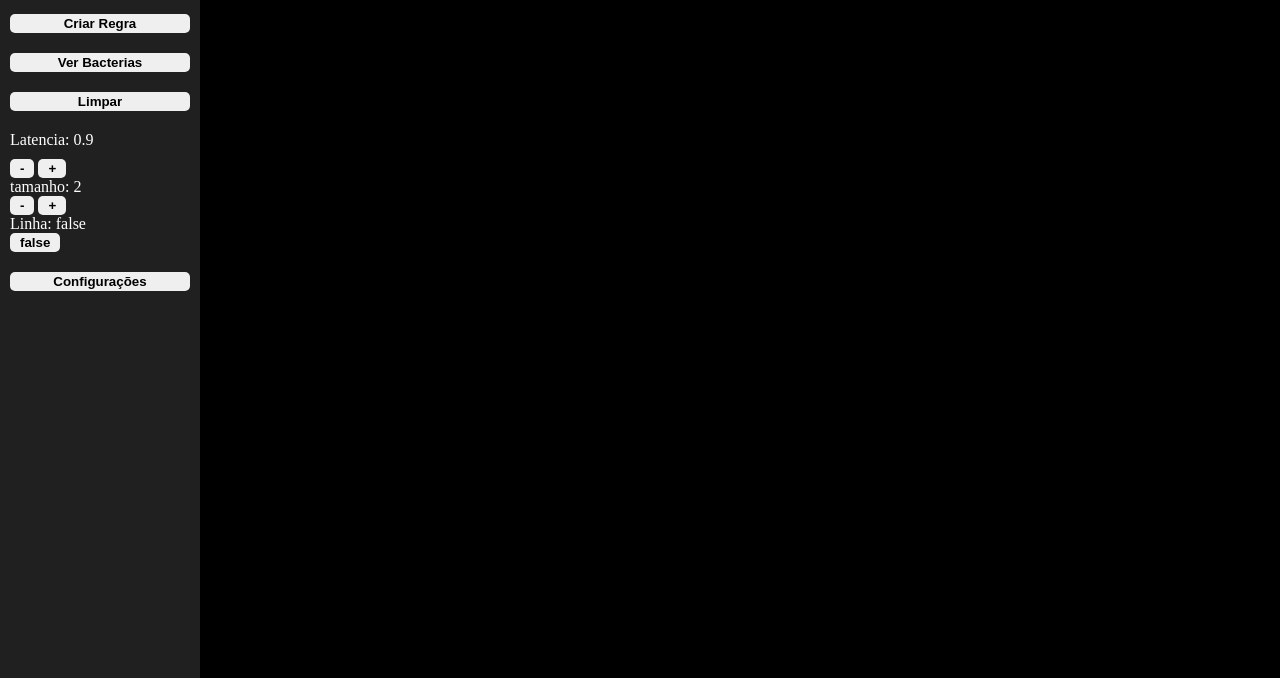
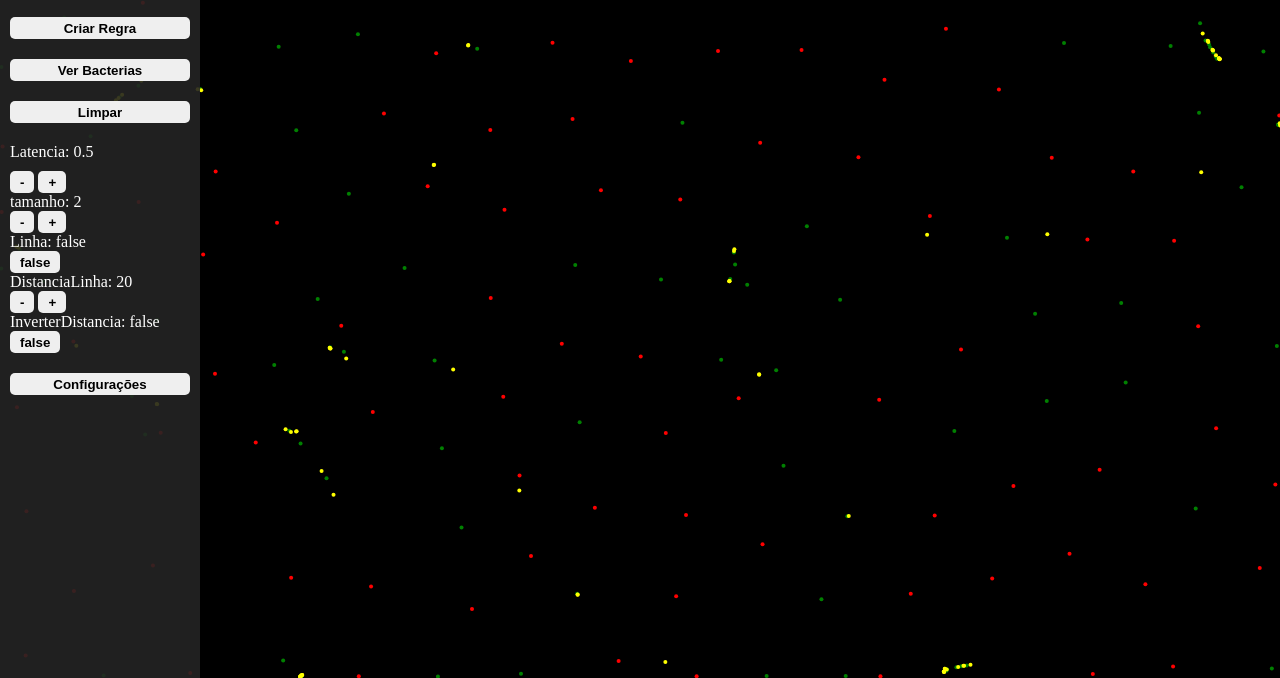
Before and after one commit to Dannick10/BioGenesis, a plain HTML site: page index.html in a window 1280 px wide. Both pictures are taken after a click on the element 24 px from the left and 20 px from the top of the page. Shown: the part 122-800 px from the top of the page. Drawn offline with Linux system fonts and the light colour scheme.

Commit message:
feat: new possibility and fix colisison wall

```diff
--- a/script.js
+++ b/script.js
@@ -74,8 +74,8 @@ function rule(p1, p2, g) {
   let particles2 = p2.particles;
 
   for (let i = 0; i < particles1.length; i++) {
-    let fx = 0;
-    let fy = 0;
+    let fx;
+    let fy;
     let F;
 
     for (let j = 0; j < particles2.length; j++) {
@@ -83,7 +83,7 @@ function rule(p1, p2, g) {
       let b = particles2[j];
       let dx = b.x - a.x;
       let dy = b.y - a.y;
-      let d = Math.sqrt(dx * dx + dy * dy);
+      d = Math.sqrt(dx * dx + dy * dy);
       if (d > 0 && d < 80) {
         F = (g * 1) / d;
         fx += F * dx;
@@ -93,31 +93,40 @@ function rule(p1, p2, g) {
         a.x += a.vx;
         a.y += a.vy;
 
-        if (d < 30) {
-          if (tracingLine) {
+        if (InvertLine) {
+          if (d > distanceLine) {
             line(a.x, a.y, b.x, b.y, a.color);
           }
-        }
-
-        if (a.x <= size || a.x - size >= canvas.width) {
-          a.vx = -a.vx;
-          a.x += a.vx;
-        }
-        if (a.y <= size || a.y - size >= canvas.height) {
-          a.vy = -a.vy;
-          a.x += a.vy;
-        }
-
-        if (b.x <= size || b.x - size >= canvas.width) {
-          b.vx = -b.vx;
-          b.x += b.vx;
-        }
-
-        if (b.y <= size || b.y - size >= canvas.height) {
-          b.vy = -b.vy;
-          b.x += b.vy;
+        } else {
+          if (d < distanceLine) {
+            if (tracingLine) {
+              line(a.x, a.y, b.x, b.y, a.color);
+            }
+          }
         }
       }
+    }
+  }
+}
+
+function colissionWall() {
+  for (let i = 0; i < particles.length; i++) {
+    let a = particles[i];
+
+    if (a.x < size) {
+      a.x = size;
+      a.vx *= -1;
+    } else if (a.x > canvas.width - size) {
+      a.x = canvas.width - size;
+      a.vx *= -1;
+    }
+
+    if (a.y < size) {
+      a.y = size;
+      a.vy *= -1;
+    } else if (a.y > canvas.height - size) {
+      a.y = canvas.height - size;
+      a.vy *= -1;
     }
   }
 }
@@ -163,6 +172,8 @@ function update() {
     particles[i].x += particles[i].vx;
     particles[i].y += particles[i].vy;
   }
+
+  colissionWall();
   requestAnimationFrame(update);
 
   AllRules.forEach((r) => rule(r.A, r.B, r.g));
@@ -179,15 +190,24 @@ function rules(A, B, n) {
 }
 
 const AllBacterias = [
-
+  createObject("green", 100, "green"),
+  createObject("red", 100, "red"),
+  createObject("yellow", 100, "yellow"),
 ];
 
 const AllRules = [
-
+  rules(AllBacterias[0], AllBacterias[0], -2.32),
+  rules(AllBacterias[0], AllBacterias[1], -1.17),
+  rules(AllBacterias[0], AllBacterias[2], 1.34),
+  rules(AllBacterias[1], AllBacterias[1], -3.1),
+  rules(AllBacterias[1], AllBacterias[0], -1.34),
+  rules(AllBacterias[2], AllBacterias[2], 1.15),
+  rules(AllBacterias[2], AllBacterias[0], -1.2),
 ];
 
 let filter = "";
-
+let distanceLine = 20;
+let InvertLine = false;
 function Menu() {
   const menu = document.createElement("div");
 
@@ -215,19 +235,26 @@ function Menu() {
       gap: 10px;
     "
     >
-    <p class="pLatency">Latencia: ${latancy}</p>
+    <p class="Mbtn pLatency">Latencia: ${latancy}</p>
     <div class="latency">
     <Button>-</Button>
     <Button>+ </Button>
     <div>
-    <p class="pSize">tamanho: ${size}</p>
+    <p class="Mbtn pSize">tamanho: ${size}</p>
     <div class="size">
     <Button>-</Button>
     <Button>+ </Button>
     </div>
-    <p class="pLine">Linha: ${tracingLine}</p>
+    <p class="Mbtn pLine">Linha: ${tracingLine}</p>
     <div class="tracing">
     <Button>false</Button>
+    <div class="distanceLine">
+        <p class="Mbtn pDistanceLine">DistanciaLinha: ${distanceLine}</p>
+        <Button>-</Button>
+         <Button>+</Button>
+      </div>
+      <p class="Mbtn pInvertLine">InverterDistancia: ${InvertLine}</p>
+      <Button>false</Button>
     </div>
     <div id="settings" style="display: flex; flex-direction: column; gap: 10px; padding-top: 20px;">
     <Button>Configurações</Button>
@@ -240,11 +267,14 @@ function Menu() {
   const divLatency = document.querySelectorAll(".latency button");
   const divSize = document.querySelectorAll(".size button");
   const divTracingLine = document.querySelectorAll(".tracing button");
+  const distanceControls = document.querySelectorAll(".distanceLine button");
+  const invertLineBtn = document.querySelector(".pInvertLine + Button");
 
   const Pline = document.querySelector(".pLine");
   const Psize = document.querySelector(".pSize");
   const Platency = document.querySelector(".pLatency");
-
+  const PDistanceline = document.querySelector(".pDistanceline");
+  const pInvertLine = document.querySelector(".pInvertLine");
   divLatency[0].addEventListener("click", () => {
     latancy = latancy - 0.1;
     Platency.innerHTML = `latencia: ${latancy}`;
@@ -271,6 +301,27 @@ function Menu() {
     Pline.innerHTML = `Linha: ${tracingLine}`;
   });
 
+  distanceControls[0].addEventListener("click", () => {
+    distanceLine = Math.max(1, distanceLine - 1);
+    document.querySelector(
+      ".pDistanceLine"
+    ).innerHTML = `DistanciaLinha: ${distanceLine}`;
+  });
+
+  distanceControls[1].addEventListener("click", () => {
+    distanceLine += 1;
+    document.querySelector(
+      ".pDistanceLine"
+    ).innerHTML = `DistanciaLinha: ${distanceLine}`;
+  });
+
+  invertLineBtn.addEventListener("click", (e) => {
+    InvertLine = !InvertLine;
+    e.target.innerHTML = InvertLine ? "true" : "false";
+    document.querySelector(
+      ".pInvertLine"
+    ).innerHTML = `InverterDistancia: ${InvertLine}`;
+  });
   const btnVerBacterias = document.querySelector("#btn-ver-bacterias");
   const btnRegra = document.querySelector("#btn-regra");
   const btnMenu = document.querySelector("#btn-menu");
@@ -417,6 +468,25 @@ function makeRuleMenu() {
  </div>
   </div>
  `;
+
+  getMenu.innerHTML += `
+ <div
+ >
+ ${AllRules.map((rule) => {
+   return `
+  <p
+  class="rules"
+  data-a="${rule.A.name}"
+  data-b="${rule.B.name}"
+  data-g="${rule.g}"
+  style="background-color: white; color: black; padding: 10px; border-radius: 5px; margin-bottom: 10px; font-weight: bold; display: flex; justify-content: center; align-items: center; gap: 10px;">
+  ${rule.A.name} + ${rule.B.name} = ${rule.g}
+  </p>
+  `;
+ })}
+ </div>
+  </div>
+  `;
 
   const optionsRules = document.querySelectorAll(".rules");
   optionsRules.forEach((option) => {
@@ -686,7 +756,7 @@ function settingsMenu() {
   });
 }
 
-let latancy = 0.9;
+let latancy = 0.5;
 let size = 2;
 let tracingLine = false;
 update();
--- a/style.css
+++ b/style.css
@@ -19,6 +19,8 @@ canvas {
 
 button {
   padding: 2px 10px;
+  margin: 2px 1;
+  height: 22px;
   border-radius: 5px;
   border: none;
   font-weight: bold;
```
